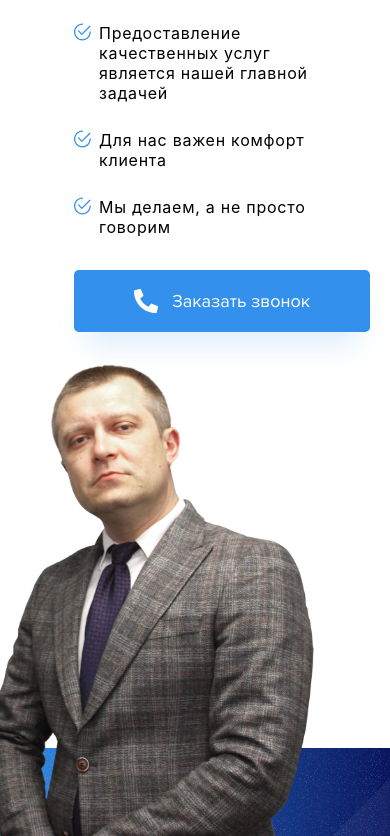
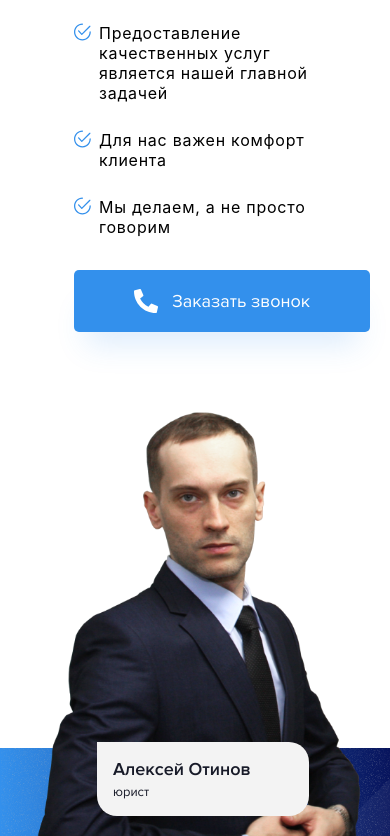
Before and after one commit to Photokub/zalivam-net, a React (Create React App) app: page / in a window 390 px wide. Shown: the part 618-1454 px from the top of the page. Built offline with nearby package versions, Linux system fonts and the light colour scheme.

Commit message:
Refacotr: "правка позиционирования элемента imageContainer и содержимого на брейкопйнтах 984 и 768"

```diff
--- a/src/components/Main/styles.module.css
+++ b/src/components/Main/styles.module.css
@@ -12,7 +12,6 @@
     top: 40px;
     z-index: 1;
 }
-
 
 .main {
     display: flex;
@@ -145,12 +144,10 @@
     height: 24px;
 }
 
-.main__imageContainer{
-    display:flex;
+.main__imageContainer {
+    display: flex;
     flex-direction: column;
-    /* justify-content: center; */
     align-items: start;
-    /* position: relative; */
 }
 
 @media screen and (max-width: 1265px) {
@@ -169,7 +166,7 @@
         width: 520px
     }
 
-    .main__listitem{
+    .main__listitem {
         max-width: 425px;
     }
 }
@@ -179,15 +176,13 @@
         height: 503px;
         right: 0;
         left: 0;
-        /* left: 25%; */
-        top:32px;
+        top: 32px;
     }
 
     #otinov__photo {
         height: 504px;
         top: 32px;
-        /* left: 146px; */
-        left: 0;
+        left: -20px;
     }
 
     .main {
@@ -198,17 +193,16 @@
         padding: 65px 74px 0 74px;
     }
 
-    .main__textContainer{
+    .main__textContainer {
         margin-bottom: 0;
     }
 
-    .main__imagesContainer{
+    .main__imagesContainer {
         display: flex;
         align-self: flex-end;
         justify-content: start;
-        right: 0;
-        /* position: relative; */
-        /* right: 130px; */
+        right: 17px;
+        margin: 0 auto;
     }
 
     .main__logo {
@@ -218,7 +212,7 @@
     }
 
     .main__title {
-        width:100%;
+        width: 100%;
         font-size: 36px;
         line-height: 36px;
         margin: 0 0 68px 0;
--- a/src/components/NameContainer/NameContainer.css
+++ b/src/components/NameContainer/NameContainer.css
@@ -1,27 +1,33 @@
-.nameContainer_gorbunov{
+.nameContainer_gorbunov {
     border-radius: 20px 20px 0 20px;
     right: 280px;
-    /* top:10px; */
-    /* left: 75px; */
 }
 
-.nameContainer_otinov{
-    border-radius:0 20px 20px 20px;
+.nameContainer_otinov {
+    border-radius: 0 20px 20px 20px;
     left: 75px;
-    /* top:10px; */
 }
 
-@media screen and (max-width: 984px){
-    .nameContainer_gorbunov{
-        /* border-radius: 20px 20px 0 20px; */
+@media screen and (max-width: 984px) {
+    .nameContainer_gorbunov {
         right: 0;
-        /* top:10px; */
-        /* left: 75px; */
+        left: 293px;
+    }
+
+    .nameContainer_otinov {
+        left: 40px;
+    }
+}
+
+@media screen and (max-width: 768px) {
+    .nameContainer_gorbunov {
+        left: 293px;
+        bottom: 20px;
     }
 
     .nameContainer_otinov{
-        /* border-radius:0 20px 20px 20px; */
-        left: 0;
-        /* top:10px; */
+        left: 40px;
+        bottom: 20px;
+
     }
 }
--- a/src/components/NameContainer/NameContainer.tsx
+++ b/src/components/NameContainer/NameContainer.tsx
@@ -6,33 +6,18 @@ interface NameContainerPropTypes {
     title: string;
     subTitle: string;
     modify: string;
-    // right: string;
-    // borderRadius: string;
 }
 
 const NameContainer: React.FC<NameContainerPropTypes> = ({
     title,
     subTitle,
     modify
-    // right,
-    // borderRadius
 }) => {
 
-    // function getStilePosition() {
-    //     if window.width
-    // }
-
      const classes = styles.nameContainer + ' ' + `nameContainer_${modify}`
-    //const classes = styles.nameContainer + ' ' + styles.nameContainer_grobunov
-
     return (
         <div
         className = {classes}
-        //className = "styles.nameContainer"
-            style={{
-                // right: `${right}`
-                // border-radius: `${borderRadius}`
-            }}
         >
             <p className={styles.nameContainerTitle}>{title}</p>
             <p className={styles.nameContainerSubtitle}>{subTitle}</p>
--- a/src/components/NameContainer/styles.module.css
+++ b/src/components/NameContainer/styles.module.css
@@ -8,8 +8,6 @@
     box-sizing: border-box;
     position:absolute;
     bottom: 76px;
-    /* position: relative; */
-    /* top:633px; */
     color: #171A28;
     z-index: 2;
 }
@@ -35,6 +33,6 @@
 @media screen and (max-width: 984px){
     .nameContainer{
         left:0;
-        /* top: 115%; */
+        margin: 0 auto;
     }
 }
```
Also changed, not shown: src/components/Main/Main.tsx (+0 -10 lines).
